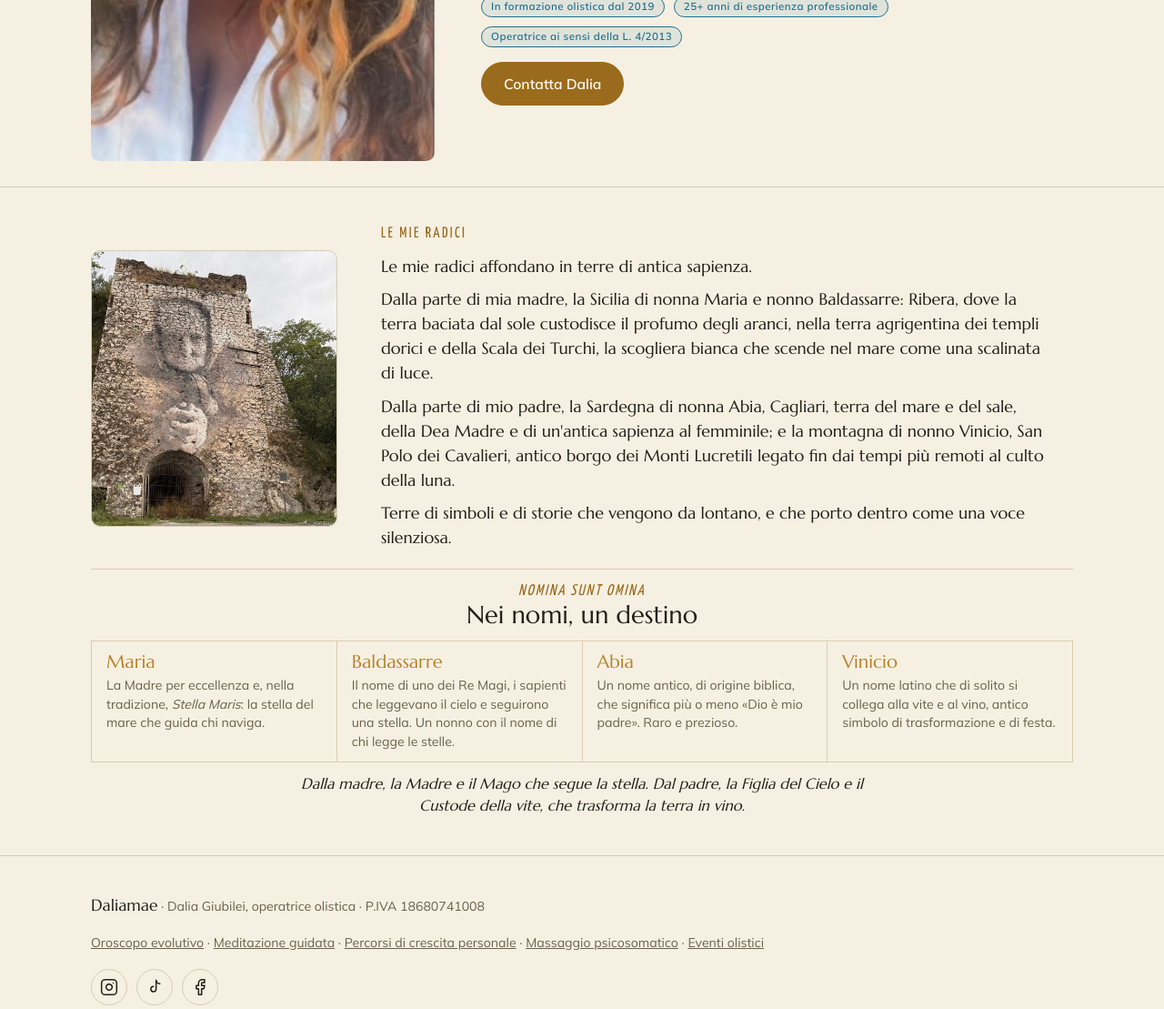
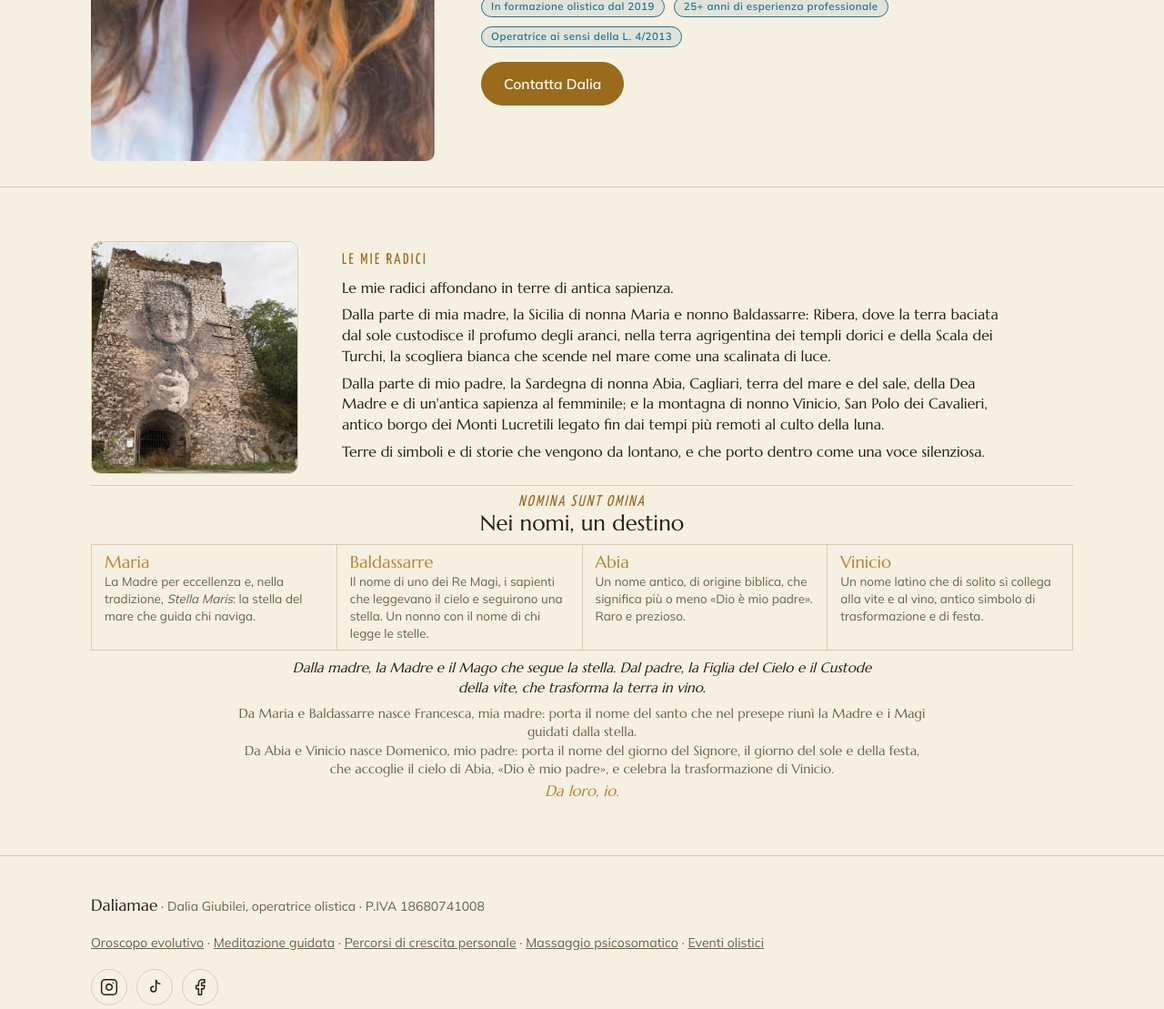
Before and after one commit to daliagiubilei-dot/mio-sito, a Flask app: page /chi-sono in a window 1280 px wide. Shown: the part 595-1704 px from the top of the page at 91% size. Run offline with Flask 3, Linux system fonts and the light colour scheme; data comes from the database, SQL or seed files in the repository.

Commit message:
Anteprima Chi sono: frase sui genitori Francesca e Domenico dopo i nomi dei nonni
Co-Authored-By: Claude Opus 5.5 <noreply@anthropic.com>
Claude-Session: https://claude.ai/code/session_01FDBtRT6D6wSxFjEGHStC1T

```diff
--- a/static/css/style.css
+++ b/static/css/style.css
@@ -668,3 +668,22 @@ section.block.teaser-sec{padding-top:0}
 .hero-art .scroll-cap .cue{display:none}
 .hero-art .scroll-cap{cursor:default}
 @media (max-width:600px){.hero-art figcaption.scroll-cap{font-size:calc((100vw - 48px) / 15.2)}}
+/* Chi sono: i genitori, dopo i nomi dei nonni */
+.names-parents{text-align:center;font:400 clamp(1rem,1.7vw,1.15rem)/1.6 var(--display);color:var(--muted);max-width:48rem;justify-self:center;margin:0}
+.names-me{display:inline-block;margin-top:6px;color:var(--gold2);font-style:italic;font-size:1.15em}
+@media (min-width:961px){.names-parents{font-size:.98rem;line-height:1.5}.names{gap:10px}}
+/* portatili con schermo basso: radici, nonni e genitori restano comunque in una schermata */
+@media (min-width:961px) and (max-height:820px){
+  section.block.roots-sec{padding-block:12px}
+  .roots{grid-template-columns:minmax(0,min(250px,calc((100svh - var(--navh,65px) - 470px) * .86))) minmax(0,1fr);row-gap:10px}
+  .roots-txt{gap:7px}
+  .roots-lead{font-size:1rem;line-height:1.42}
+  .names{margin-top:2px;padding-top:10px;gap:8px}
+  .names-head h2{font-size:1.5rem}
+  .names-list > div{padding:9px 14px;gap:2px}
+  .names-list dt{font-size:1.15rem}
+  .names-list dd{font-size:.84rem;line-height:1.4}
+  .names-close{font-size:.95rem;line-height:1.4}
+  .names-parents{font-size:.9rem;line-height:1.42}
+  .names-me{margin-top:2px}
+}
--- a/templates/chi_sono.html
+++ b/templates/chi_sono.html
@@ -48,6 +48,9 @@
         <div><dt>Vinicio</dt><dd>Un nome latino che di solito si collega alla vite e al vino, antico simbolo di trasformazione e di festa.</dd></div>
       </dl>
       <p class="names-close">Dalla madre, la Madre e il Mago che segue la stella. Dal padre, la Figlia del Cielo e il Custode della vite, che trasforma la terra in vino.</p>
+      <p class="names-parents">Da Maria e Baldassarre nasce Francesca, mia madre: porta il nome del santo che nel presepe riunì la Madre e i Magi guidati dalla stella.<br>
+        Da Abia e Vinicio nasce Domenico, mio padre: porta il nome del giorno del Signore, il giorno del sole e della festa, che accoglie il cielo di Abia, «Dio è mio padre», e celebra la trasformazione di Vinicio.<br>
+        <span class="names-me">Da loro, io.</span></p>
     </div>
   </div>
 </section>
```
